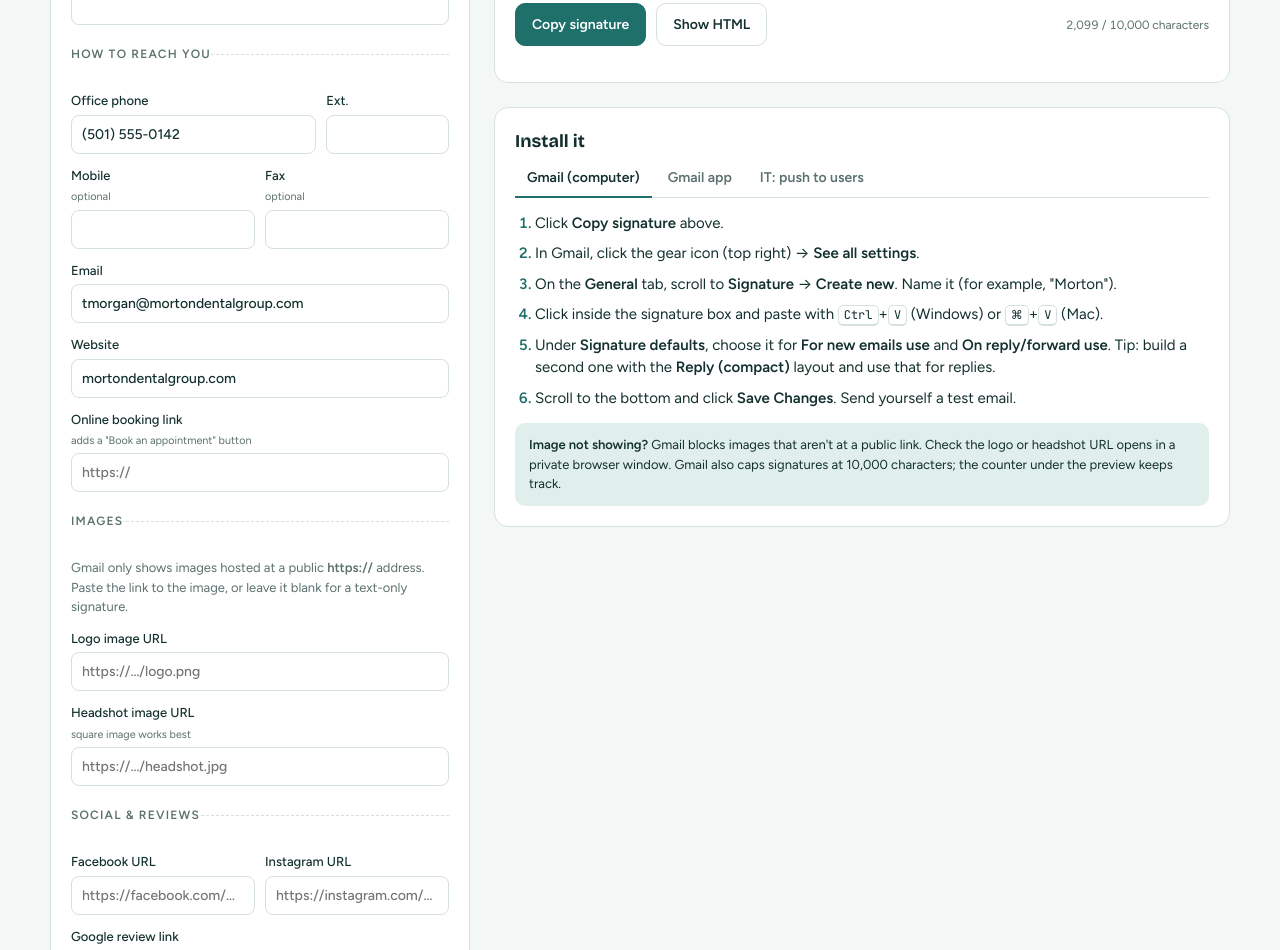
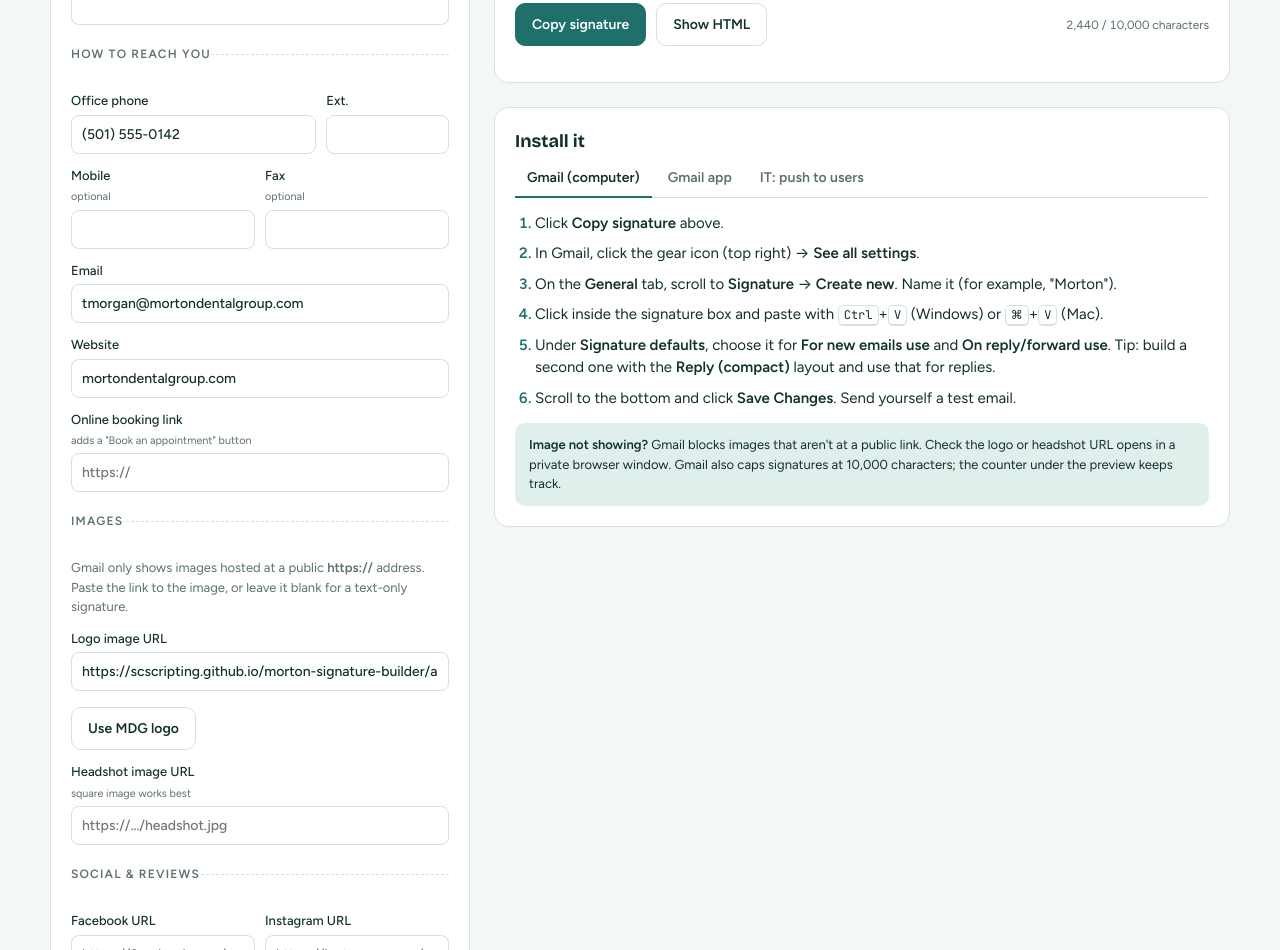
Before and after one commit to SCScripting/morton-signature-builder, a plain HTML site: page index.html in a window 1280 px wide. Shown: the part 628-1578 px from the top of the page. Drawn offline with nearby package versions, Linux system fonts and the light colour scheme.

Commit message:
Hosted MDG logo on solid white (no alpha) + explicit img attrs to stop black box in Gmail/dark mode (#1)
Co-authored-by: SCScripting <220793799+SCScripting@users.noreply.github.com>

```diff
--- a/index.html
+++ b/index.html
@@ -134,6 +134,7 @@ kbd{font:12px "JetBrains Mono",monospace;border:1px solid var(--line);border-bot
         <legend>Images</legend>
         <p class="sub" style="margin:0">Gmail only shows images hosted at a public <b>https://</b> address. Paste the link to the image, or leave it blank for a text-only signature.</p>
         <label for="logo">Logo image URL<input type="url" id="logo" placeholder="https://…/logo.png"></label>
+        <div class="actions" style="margin-top:4px"><button type="button" class="btn" id="useMdgLogo">Use MDG logo</button></div>
         <label for="photo">Headshot image URL <small>square image works best</small><input type="url" id="photo" placeholder="https://…/headshot.jpg"></label>
       </fieldset>
 
@@ -235,9 +236,16 @@ kbd{font:12px "JetBrains Mono",monospace;border:1px solid var(--line);border-bot
 (function(){
   const FIELDS=["name","creds","title","office","address","phone","ext","mobile","fax","email","website","booking","logo","photo","fb","ig","review","disc"];
   const DISC_DEFAULT="CONFIDENTIALITY NOTICE: This email and any attachments may contain confidential or protected health information intended only for the named recipient. If you received this message in error, please notify the sender and delete it. Please do not send patient health information by unsecured email.";
-  const EXAMPLE={name:"Taylor Morgan",creds:"DDS",title:"General Dentist",office:"College Street Smiles",address:"",phone:"(501) 555-0142",ext:"",mobile:"",fax:"",email:"tmorgan@mortondentalgroup.com",website:"mortondentalgroup.com",booking:"",logo:"",photo:"",fb:"",ig:"",review:"",disc:DISC_DEFAULT};
+  const EXAMPLE={name:"Taylor Morgan",creds:"DDS",title:"General Dentist",office:"College Street Smiles",address:"",phone:"(501) 555-0142",ext:"",mobile:"",fax:"",email:"tmorgan@mortondentalgroup.com",website:"mortondentalgroup.com",booking:"",logo:"https://scscripting.github.io/morton-signature-builder/assets/mdg-logo-sig-white.png",photo:"",fb:"",ig:"",review:"",disc:DISC_DEFAULT};
   const COLORS=[["Teal","#1F6F6B"],["Navy","#1E3A5F"],["Ocean","#2B7BB9"],["Plum","#6B3F69"],["Slate","#3A4750"]];
   const KEY="morton-sig-v1";
+  // Hosted MDG logo: solid white background, no alpha (transparent PNGs/data URIs can turn into a black box in Gmail/Outlook dark mode). File is 138x88 (2x).
+  const MDG_LOGO="https://scscripting.github.io/morton-signature-builder/assets/mdg-logo-sig-white.png", MDG_RATIO=138/88;
+  function logoImg(d,h){
+    const src=url(d.logo), w=src===MDG_LOGO?Math.round(h*MDG_RATIO):0;
+    const ws=w?` width="${w}"`:"", wc=w?`width:${w}px;`:"width:auto;";
+    return `<img src="${esc(src)}" alt="${esc(d.office||"Morton Dental Group")}"${ws} height="${h}" border="0" style="display:block;${wc}height:${h}px;border:0;outline:none;text-decoration:none;background-color:#ffffff;">`;
+  }
   const $=id=>document.getElementById(id);
   let state={layout:"classic",color:"#1F6F6B",discOn:true,example:true};
 
@@ -286,8 +294,9 @@ kbd{font:12px "JetBrains Mono",monospace;border:1px solid var(--line);border-bot
   function classic(d){
     const c=d.color, {line1,line2}=contactLines(d,'<span style="color:#c4c4c4;">&nbsp;&nbsp;|&nbsp;&nbsp;</span>'), {social,book}=extras(d);
     const leftImg=d.photo||d.logo;
-    const left=leftImg?`<td valign="top" style="padding-right:16px;vertical-align:top;"><img src="${esc(url(leftImg))}" alt="${esc(d.photo?d.name:d.office)}" width="84" height="84" style="display:block;width:84px;height:84px;border-radius:50%;border:0;"></td>`:"";
-    const logoBelow=(d.photo&&d.logo)?`<tr><td style="padding-top:10px;"><img src="${esc(url(d.logo))}" alt="${esc(d.office)}" height="34" style="display:block;height:34px;width:auto;border:0;"></td></tr>`:"";
+    const left=d.photo?`<td valign="top" style="padding-right:16px;vertical-align:top;"><img src="${esc(url(d.photo))}" alt="${esc(d.name)}" width="84" height="84" border="0" style="display:block;width:84px;height:84px;border-radius:50%;border:0;"></td>`
+      :d.logo?`<td valign="top" style="padding-right:16px;vertical-align:top;">${logoImg(d,44)}</td>`:"";
+    const logoBelow=(d.photo&&d.logo)?`<tr><td style="padding-top:10px;">${logoImg(d,34)}</td></tr>`:"";
     return `<table cellpadding="0" cellspacing="0" border="0" style="${FONT}border-collapse:collapse;"><tr>${left}<td valign="top" style="border-left:3px solid ${c};padding-left:14px;vertical-align:top;"><table cellpadding="0" cellspacing="0" border="0">`+
       `<tr><td style="${FONT}font-size:17px;font-weight:bold;color:#1a1a1a;line-height:1.2;">${nameHtml(d)}</td></tr>`+
       (d.title?`<tr><td style="${FONT}font-size:11px;letter-spacing:1px;text-transform:uppercase;color:#777777;padding-top:3px;">${esc(d.title)}</td></tr>`:"")+
@@ -301,7 +310,7 @@ kbd{font:12px "JetBrains Mono",monospace;border:1px solid var(--line);border-bot
 
   function banner(d){
     const c=d.color, {line1,line2}=contactLines(d,'<span style="color:#c4c4c4;">&nbsp;&nbsp;&middot;&nbsp;&nbsp;</span>'), {social,book}=extras(d);
-    const top=d.logo?`<tr><td style="padding-bottom:10px;"><img src="${esc(url(d.logo))}" alt="${esc(d.office)}" height="44" style="display:block;height:44px;width:auto;border:0;"></td></tr>`
+    const top=d.logo?`<tr><td style="padding-bottom:10px;">${logoImg(d,44)}</td></tr>`
       :(d.office?`<tr><td style="${FONT}font-size:15px;font-weight:bold;letter-spacing:.5px;color:${c};padding-bottom:8px;">${esc(d.office)}</td></tr>`:"");
     const photo=d.photo?`<td valign="middle" style="padding-right:12px;"><img src="${esc(url(d.photo))}" alt="${esc(d.name)}" width="56" height="56" style="display:block;width:56px;height:56px;border-radius:50%;border:0;"></td>`:"";
     return `<table cellpadding="0" cellspacing="0" border="0" style="${FONT}border-collapse:collapse;">${top}`+
@@ -376,6 +385,7 @@ kbd{font:12px "JetBrains Mono",monospace;border:1px solid var(--line);border-bot
   $("copyGam").onclick=()=>copyText($("gam").textContent,$("gam"),"Command copied.");
   $("codeBtn").onclick=()=>{const w=$("codeWrap");w.hidden=!w.hidden;$("codeBtn").textContent=w.hidden?"Show HTML":"Hide HTML";$("codeBtn").setAttribute("aria-expanded",String(!w.hidden))};
 
+  $("useMdgLogo").onclick=()=>{$("logo").value=MDG_LOGO;save();render()};
   // ---------- layout + tabs ----------
   $("layoutSeg").querySelectorAll("button").forEach(b=>b.onclick=()=>{state.layout=b.dataset.layout;$("layoutSeg").querySelectorAll("button").forEach(x=>x.setAttribute("aria-pressed",String(x===b)));render()});
   document.querySelectorAll("[role=tab]").forEach(t=>t.onclick=()=>{document.querySelectorAll("[role=tab]").forEach(x=>x.setAttribute("aria-selected",String(x===t)));document.querySelectorAll("[data-panel]").forEach(p=>p.hidden=p.dataset.panel!==t.dataset.tab)});
@@ -384,7 +394,7 @@ kbd{font:12px "JetBrains Mono",monospace;border:1px solid var(--line);border-bot
   FIELDS.forEach(f=>$(f).addEventListener("input",()=>{state.example=false;render()}));
   $("discOn").onchange=()=>{state.discOn=$("discOn").checked;$("disc").disabled=!state.discOn;render()};
   $("form").addEventListener("submit",e=>e.preventDefault());
-  $("resetBtn").onclick=()=>{FIELDS.forEach(f=>$(f).value="");$("website").value="mortondentalgroup.com";$("email").value="@mortondentalgroup.com";$("disc").value=DISC_DEFAULT;state.example=false;render();$("name").focus()};
+  $("resetBtn").onclick=()=>{FIELDS.forEach(f=>$(f).value="");$("website").value="mortondentalgroup.com";$("email").value="@mortondentalgroup.com";$("logo").value=MDG_LOGO;$("disc").value=DISC_DEFAULT;state.example=false;render();$("name").focus()};
 
   // ---------- init ----------
   const saved=load();
```
Also changed, not shown: assets/mdg-logo-sig-white.png (added).
